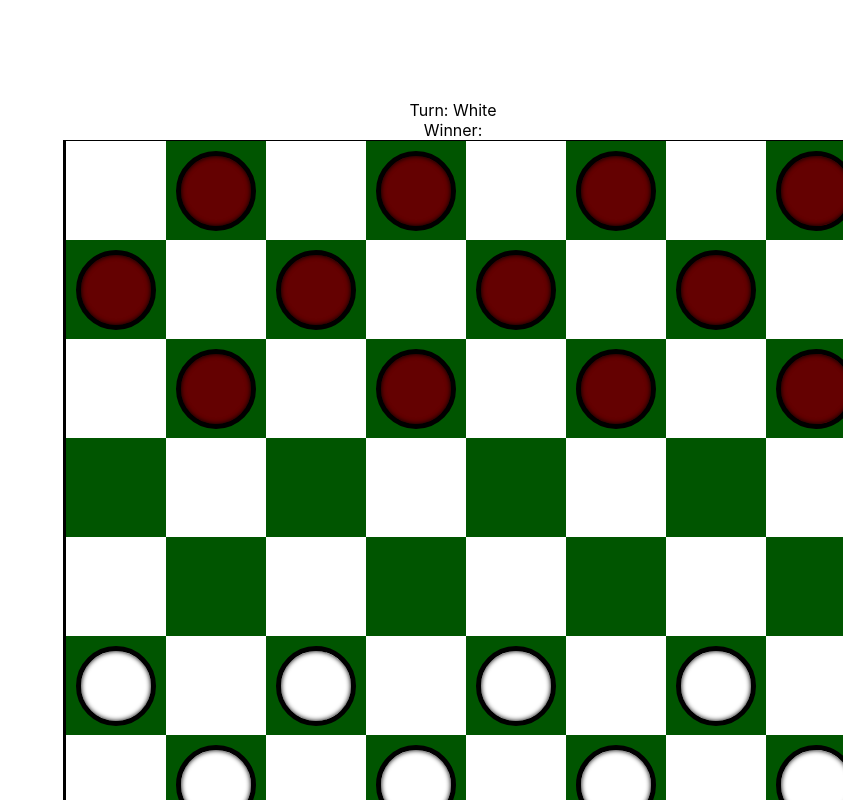
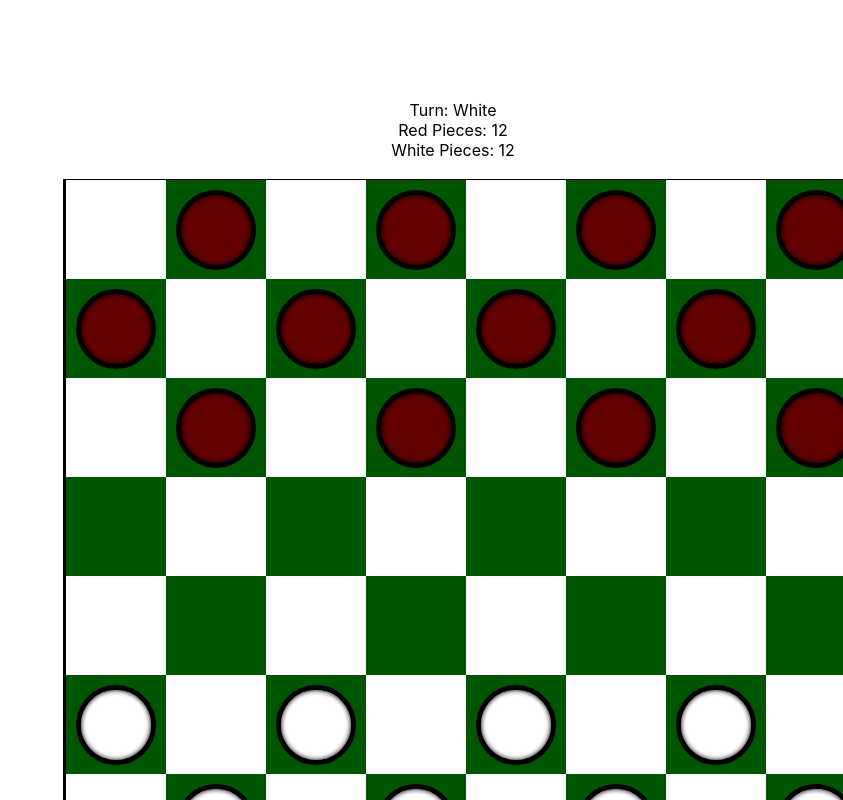
Before and after one commit to ubaid6/checkers-game, a React (Create React App) app: page / in a window 1280 px wide. Shown: the top 800 px of the page, without its empty margins (437-1280 px from the left). Built offline with nearby package versions, Linux system fonts and the light colour scheme.

Commit message:
Info for players displayed

```diff
--- a/src/Game.tsx
+++ b/src/Game.tsx
@@ -342,7 +342,11 @@ export const Game = (props: any): JSX.Element => {
       <div className="game">
         <div>
           Turn: {turn}<br></br>
-          Winner: {gameWinner}
+          {"Red Pieces: " + redPieces}<br></br>
+          {"White Pieces: " + whitePieces}
+          <h3>
+          {gameWinner.length !== 0 ? "Winner: " + gameWinner : ""}
+          </h3>
         </div>
         <Board
           boardState={boardState}
```
